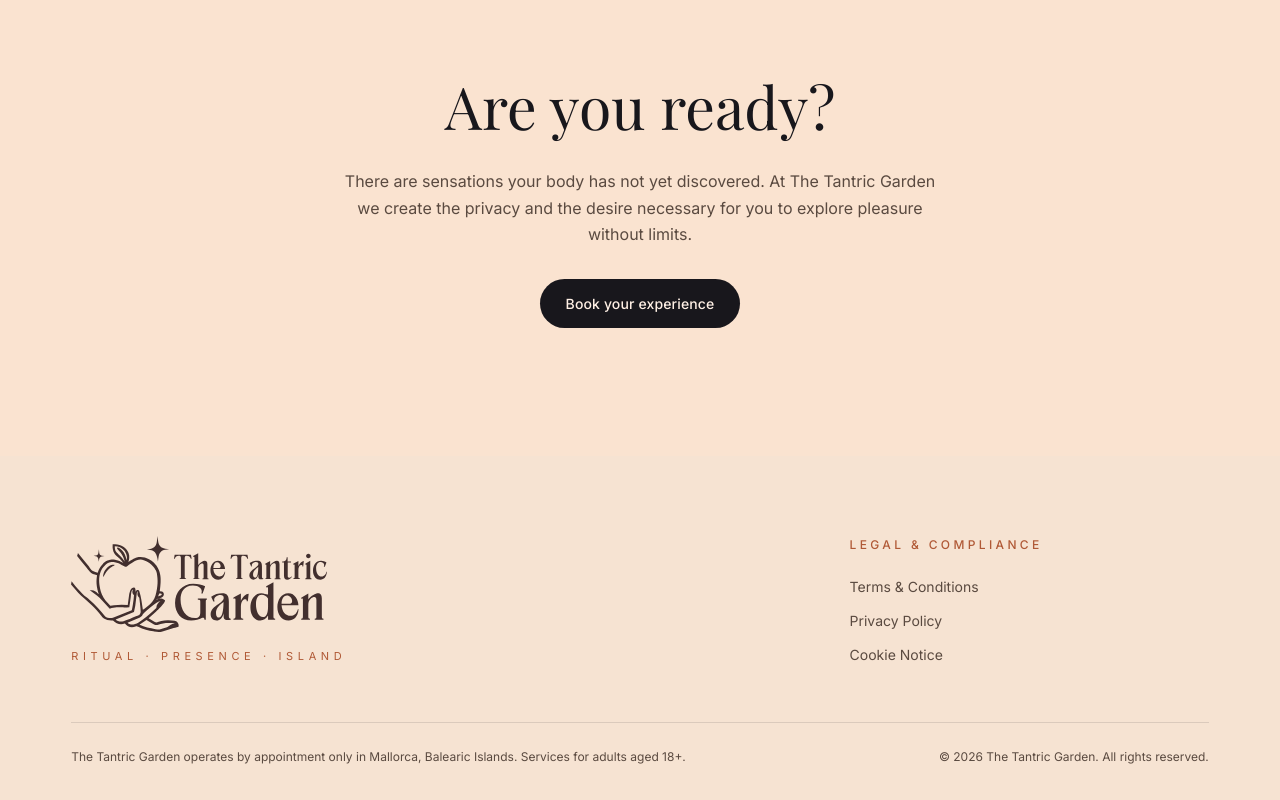
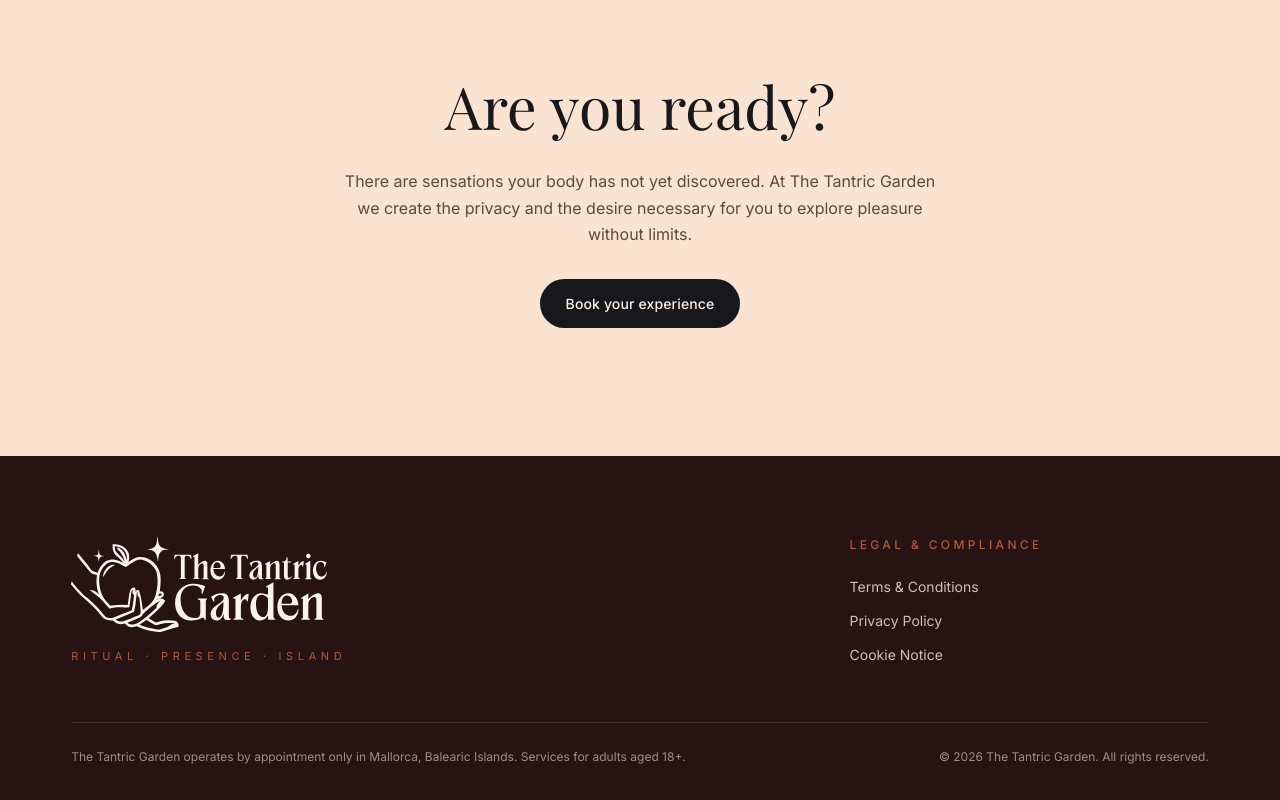
Before and after one commit to tantricgardenmallorca/tantricmallorca, a React (Vite) app: page / in a window 1280 px wide. Shown: the part 7389-8189 px from the top of the page. Built offline with nearby package versions, Linux system fonts and the light colour scheme; a web font is replaced by a local one.

Commit message:
Revert "feat(brand): footer en crema claro (#f6e3d2) con logo y textos oscuros"
This reverts commit 563329c6b9e00470e2a9d37305e5950054df3f0f.

```diff
--- a/src/components/Footer.jsx
+++ b/src/components/Footer.jsx
@@ -1,5 +1,5 @@
 import { useTranslation } from '../i18n/useTranslation.js';
-import logo from '../assets/logo-dark.svg';
+import logo from '../assets/logo-light.svg';
 
 const LEGAL_KEYS = ['footer.terms', 'footer.privacy', 'footer.cookies'];
 const YEAR = new Date().getFullYear();
--- a/src/index.css
+++ b/src/index.css
@@ -752,8 +752,8 @@ svg {
 
 /* ===== Footer ===== */
 .footer {
-  background: #f6e3d2;
-  color: var(--c-ink);
+  background: var(--c-ink-2);
+  color: var(--c-cream);
   padding: 80px 0 32px;
 }
 .footer-grid {
@@ -792,16 +792,16 @@ svg {
 }
 .footer-col a {
   font-size: 14px;
-  color: var(--c-mute);
+  color: rgba(255, 240, 229, 0.78);
 }
 .footer-col a:hover {
-  color: var(--c-ink);
+  color: var(--c-cream);
 }
 .footer-fine {
   font-size: 12px;
   line-height: 1.7;
-  color: var(--c-mute);
-  border-top: 1px solid var(--c-line);
+  color: rgba(255, 240, 229, 0.55);
+  border-top: 1px solid rgba(255, 240, 229, 0.12);
   padding-top: 24px;
   display: flex;
   justify-content: space-between;
```
